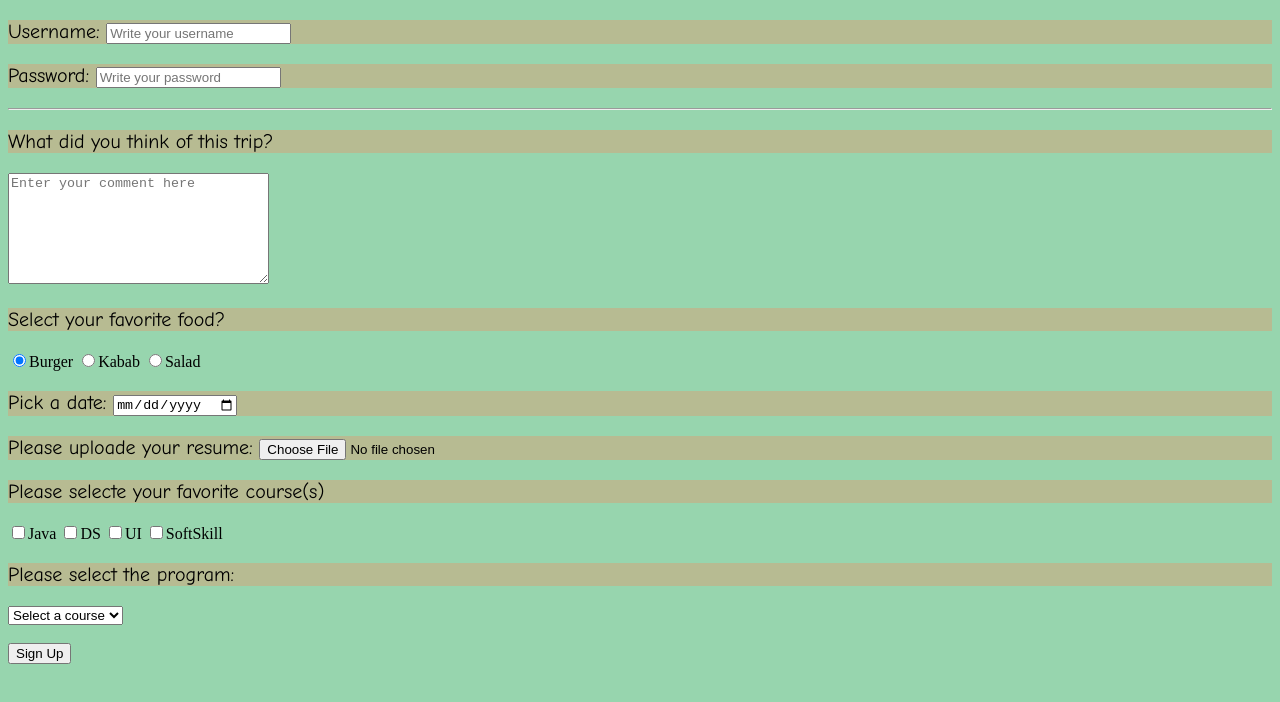
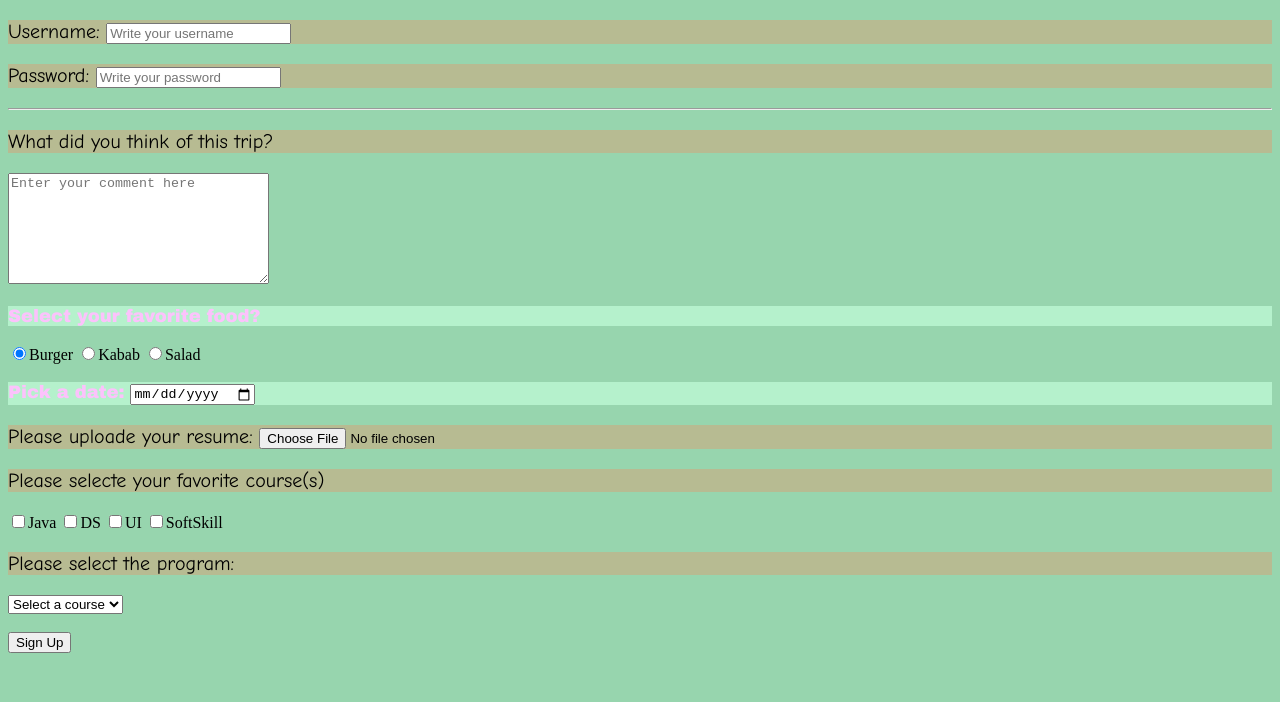
Before and after one commit to StasPavl/UI-Practice, a plain HTML site: page files/Registration_Form.html in a window 1280 px wide. Drawn offline with Linux system fonts and the light colour scheme.

Commit message:
CSS Practice (Class added)

```diff
--- a/files/Registration_Form.html
+++ b/files/Registration_Form.html
@@ -24,14 +24,14 @@
         What did you think of this trip?
     </p>
     <textarea name="" id="" cols="30" rows="7" placeholder="Enter your comment here"></textarea>
-    <p>
+    <p class="class1">
         Select your favorite food?
     </p>
     <input type="radio" name="food" value="burger" checked >Burger
     <input type="radio" name="food" value="kabab">Kabab
     <input type="radio" name="food" value="salad">Salad
     <br>
-    <p>
+    <p class="class1">
         Pick a date:
         <input type="date">
     </p>
--- a/files/css/styles.css
+++ b/files/css/styles.css
@@ -6,3 +6,9 @@ p{
     font-size: 20px;
     font-family:"Comic Sans MS";
 }
+.class1{
+    background-color: #B5F1CC;
+    font-size: 18px;
+    font-family:"Arial Black";
+    color: #FCC2FC
+}
```
